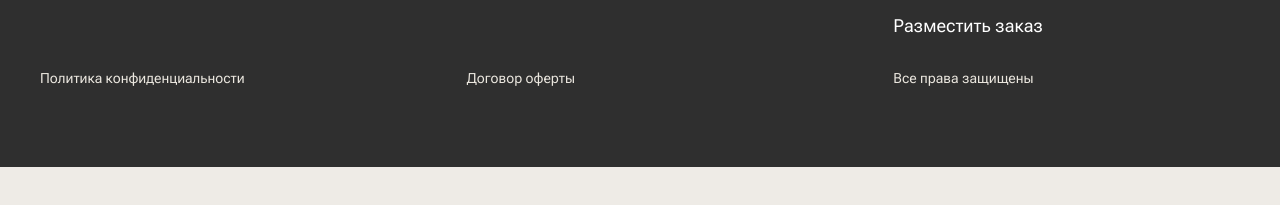
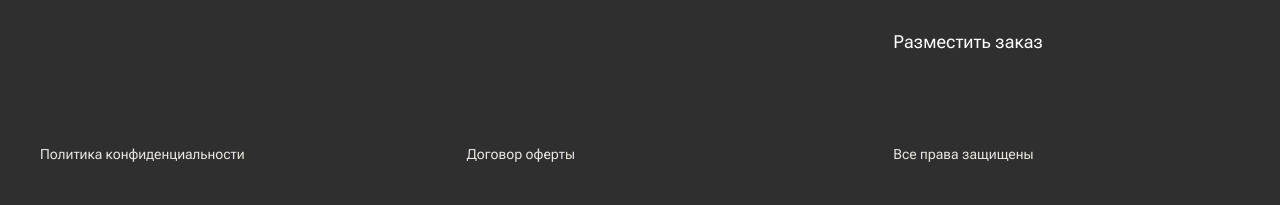
Before and after one commit to sxd993/soup-frontend, a Next.js app: page / in a window 1280 px wide. Shown: the part 4559-4764 px from the top of the page. Before the commit the page ends 4726 px from the top, so only its background shows below. Built offline with nearby package versions, Linux system fonts and the light colour scheme.

Commit message:
1) футер подфикс на компах 2) таблет подфикс hero секцию

```diff
--- a/src/entities/Blogs/ui/BlogCard.tsx
+++ b/src/entities/Blogs/ui/BlogCard.tsx
@@ -13,7 +13,7 @@ export const BlogCard = ({ blog }: BlogCardProps) => {
     return (
         <>
             {/* Карточка блога */}
-            <article className="flex-1 border border-[#EFEFEF] rounded-2xl flex flex-col justify-between gap-3">
+            <article className="flex-1 rounded-2xl flex flex-col justify-between gap-4">
                 <div className="flex items-center justify-between">
                     {/* Лого и название компании */}
                     <div className="flex items-center gap-2">
--- a/src/entities/Blogs/ui/TopBlogCardSection.tsx
+++ b/src/entities/Blogs/ui/TopBlogCardSection.tsx
@@ -9,7 +9,7 @@ interface TopBlogCardSectionProps {
 
 export const TopBlogCardSection = ({ firstBlog }: TopBlogCardSectionProps) => {
     return (
-        <div className="flex flex-col md:flex-row gap-5 items-center md:items-stretch">
+        <div className="flex flex-col lg:flex-row gap-5 items-center md:items-stretch">
             {/* Изображение */}
             <div className="w-full flex justify-center md:w-auto">
                 <Image
--- a/src/widgets/Footer/ui/Footer.tsx
+++ b/src/widgets/Footer/ui/Footer.tsx
@@ -102,7 +102,7 @@ export const Footer = () => {
             ))}
             {rights ? (
               <span
-                className="mt-auto text-sm text-[#EBE7DF] font-normal leading-[120%]"
+                className="mt-15 text-sm text-[#EBE7DF] font-normal leading-[120%]"
                 style={{ fontFamily: 'Roboto Flex, var(--font-family-sans)' }}
               >
                 {rights.label}
--- a/src/widgets/Home/HeroSection/ui/HeroSection.tsx
+++ b/src/widgets/Home/HeroSection/ui/HeroSection.tsx
@@ -25,7 +25,7 @@ export const HeroSection = () => {
               <span className="whitespace-nowrap">для благоустройства</span>
             </h1>
             {/* Кнопка */}
-            <div className='flex-1 flex items-center mb-20 md:mb-0 lg:items-end'>
+            <div className='flex-1 flex items-start mb-20 md:mb-0 lg:items-end'>
               <Link href="/" className="bg-white hover:bg-accent-tertiary transition-all duration-300 text-secondary font-semibold text-base px-10 py-3 rounded-[50px]">
                 Смотреть всех
               </Link>
```
